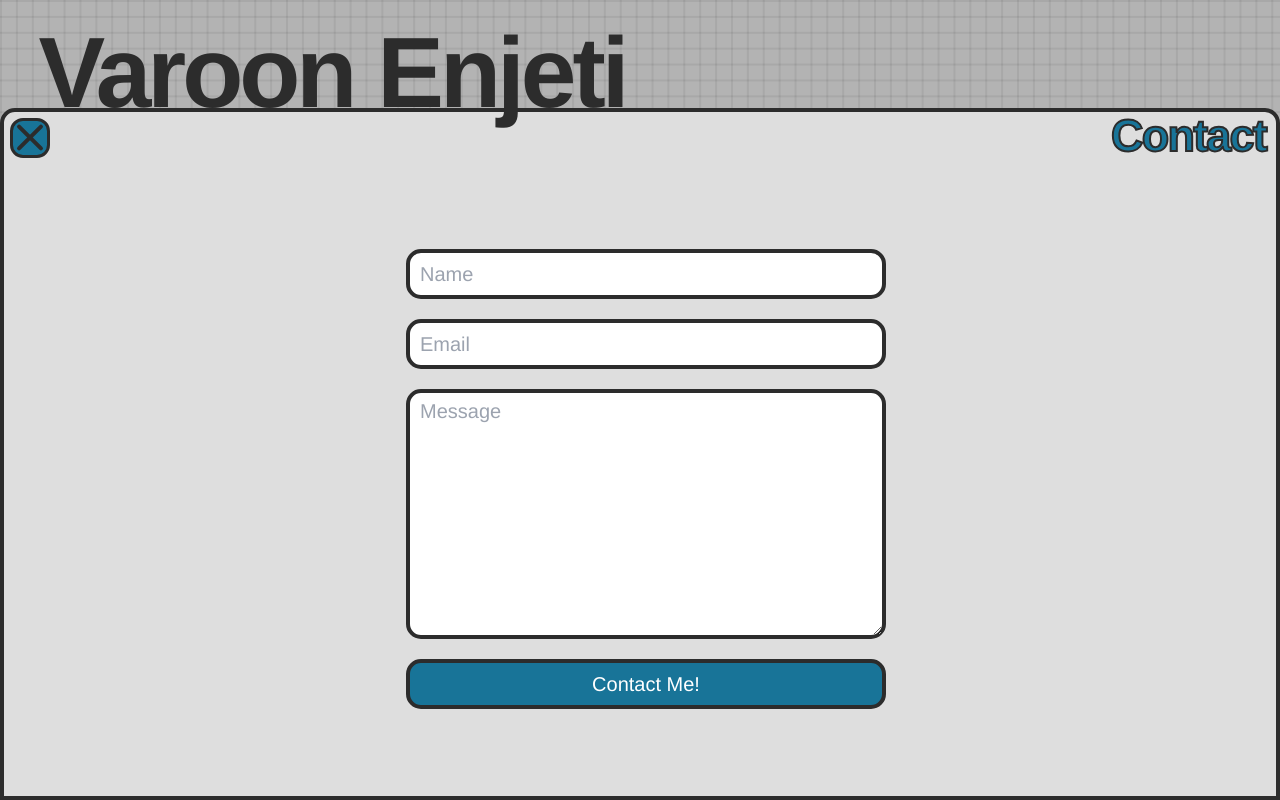
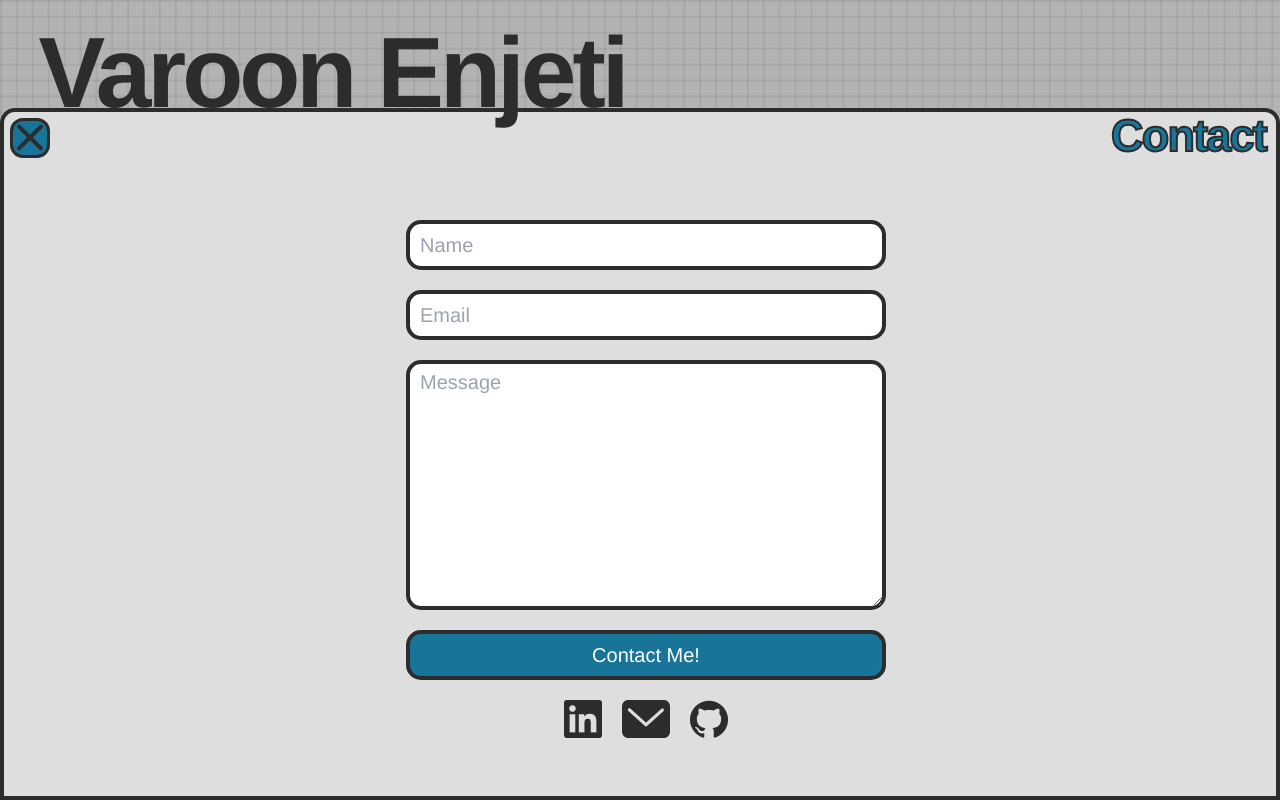
Before and after one commit to varoon-enjeti/portfolio-website, a Next.js app: page / in a window 1280 px wide. Both pictures are taken after a click on the button "Contact". Built offline with nearby package versions, Linux system fonts and the light colour scheme.

Commit message:
contact bottom hyperlinks

```diff
--- a/app/components/subpages/contact.tsx
+++ b/app/components/subpages/contact.tsx
@@ -100,6 +100,47 @@ const Contact: React.FC<blueProps> = ({ setContact }) => {
 								Contact Me!
 							</button>
 						</form>
+						<div className="flex gap-5">
+							<a
+								href="https://www.linkedin.com/in/varoonenjeti/"
+								target="_blank"
+								className=""
+							>
+								<Image
+									src="/linkedin.png"
+									alt="Linkedin Logo"
+									width={500}
+									height={500}
+									className="h-[38px] w-[38px] exp"
+								/>
+							</a>
+							<a
+								href="mailto:varoon.enjeti@gmail.com?subject=Let's Connect!"
+								target="_blank"
+								className=""
+							>
+								<Image
+									src="/mail.png"
+									alt="Mail Logo"
+									width={500}
+									height={500}
+									className="h-[38px] w-[48px] exp"
+								/>
+							</a>
+							<a
+								href="https://github.com/varoon-enjeti"
+								target="_blank"
+								className=""
+							>
+								<Image
+									src="/ghlogo.png"
+									alt="GitHub Logo"
+									width={500}
+									height={500}
+									className="h-[38px] w-[38px] exp"
+								/>
+							</a>
+						</div>
 					</div>
 				</div>
 			</div>
```
